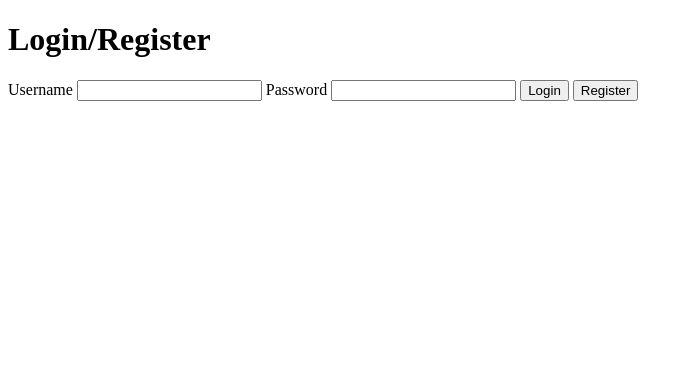
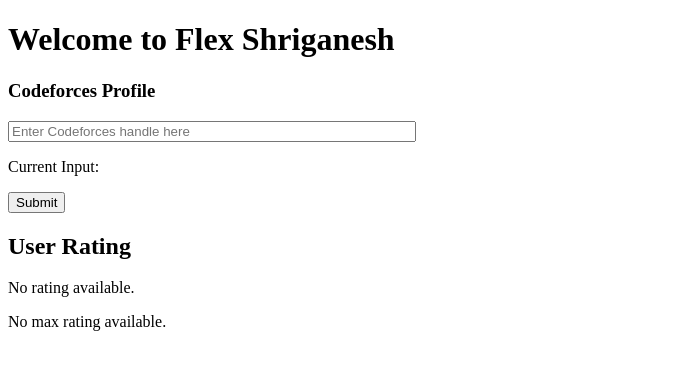
Before and after one commit to Quast19/Flex, a SvelteKit app: page /demo/lucia/login in a window 1280 px wide. Shown: the top 370 px of the page, without its empty margins (0-693 px from the left). Built offline with nearby package versions, Linux system fonts and the light colour scheme; no server answers.

Commit message:
Moved types to diff files, layout added.

```diff
--- a/src/lib/components/CodeforcesProfile.svelte
+++ b/src/lib/components/codeforcesProfiles/CodeforcesProfile.svelte
@@ -1,5 +1,5 @@
 <script>
-	import { userRating, fetchUserData, maxRating } from '../stores/codeforcesStore';
+	import { userRating, fetchUserData, maxRating } from '../../stores/codeforcesStore';
 	let userInput = $state('');
 	// write the routes here for left navigation.
 	// on having userInput, I want to call the API and get response, need to have it
@@ -31,7 +31,7 @@
 	<p>No max rating available.</p>
 {/if}
 
-<style lang="css">
+<style lang="postcss">
 	.inputHandle {
 		width: 400px;
 	}
--- a/src/lib/stores/codeforcesStore.ts
+++ b/src/lib/stores/codeforcesStore.ts
@@ -1,5 +1,5 @@
 import { writable, derived } from 'svelte/store';
-import type { UserInfoResponse} from '../components/codeforcesProfile.types';
+import type { UserInfoResponse} from '../components/codeforcesProfiles/codeforcesProfile.types';
 
 // Declare stores
 export const apiResult = writable<UserInfoResponse | null>(null);
--- /dev/null
+++ b/src/routes/+layout.svelte
@@ -0,0 +1,12 @@
+<script>
+	import { goto } from '$app/navigation';
+	import CodeforcesProfile from '$lib/components/codeforcesProfiles/CodeforcesProfile.svelte';
+	let userInput = $state('Shriganesh');
+	function GoHome() {
+		goto('/Home');
+	}
+</script>
+
+<h1>Welcome to Flex {userInput}</h1>
+<h3>Codeforces Profile</h3>
+<CodeforcesProfile />
```
Also changed, not shown: src/routes/+page.svelte (+0 -16 lines), src/lib/components/codeforcesProfiles/LeftNavigation.svelte (renamed from src/lib/components/LeftNavigation.svelte), src/lib/components/codeforcesProfiles/codeforcesProfile.types.ts (renamed from src/lib/components/codeforcesProfile.types.ts).
